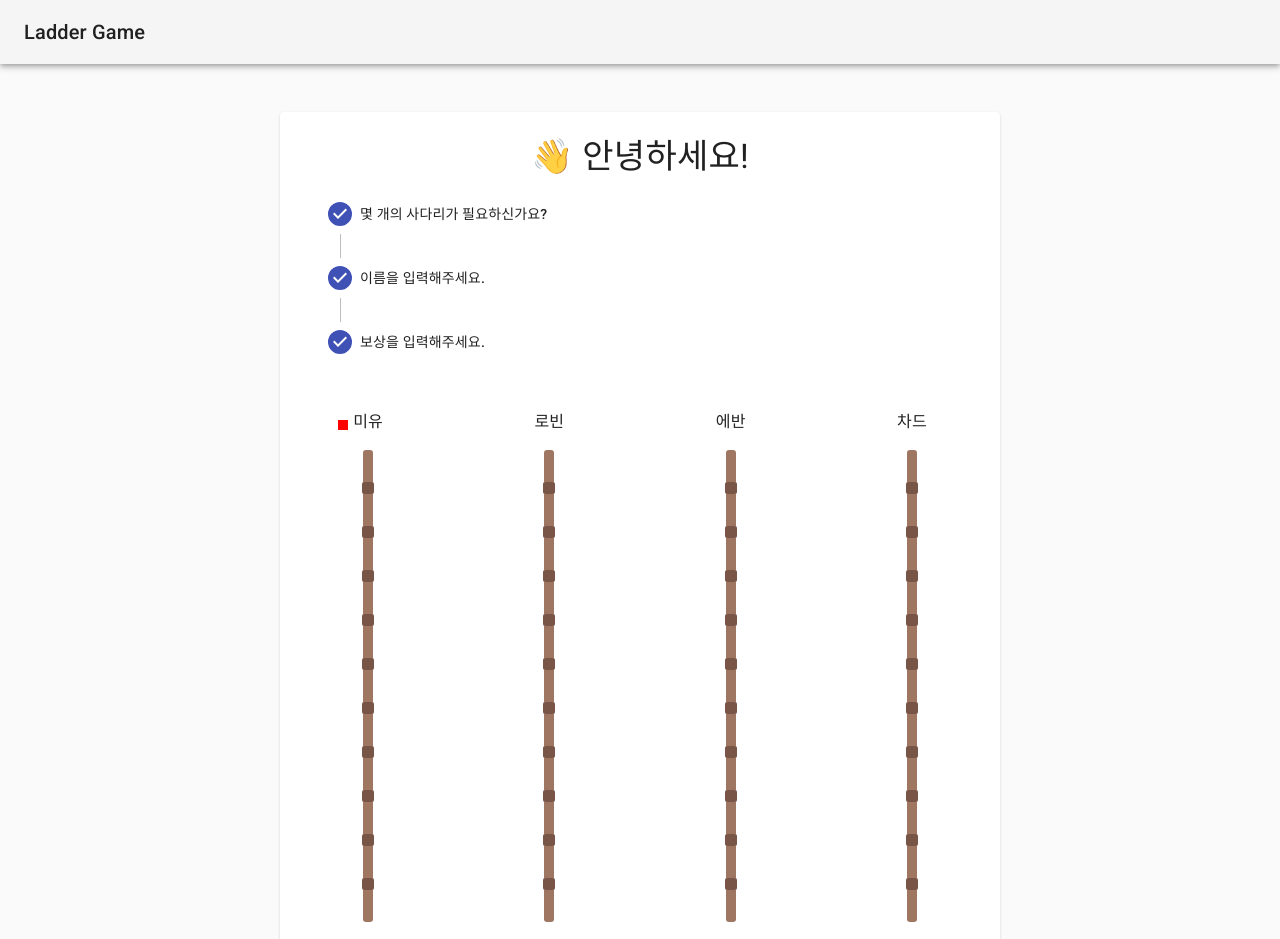
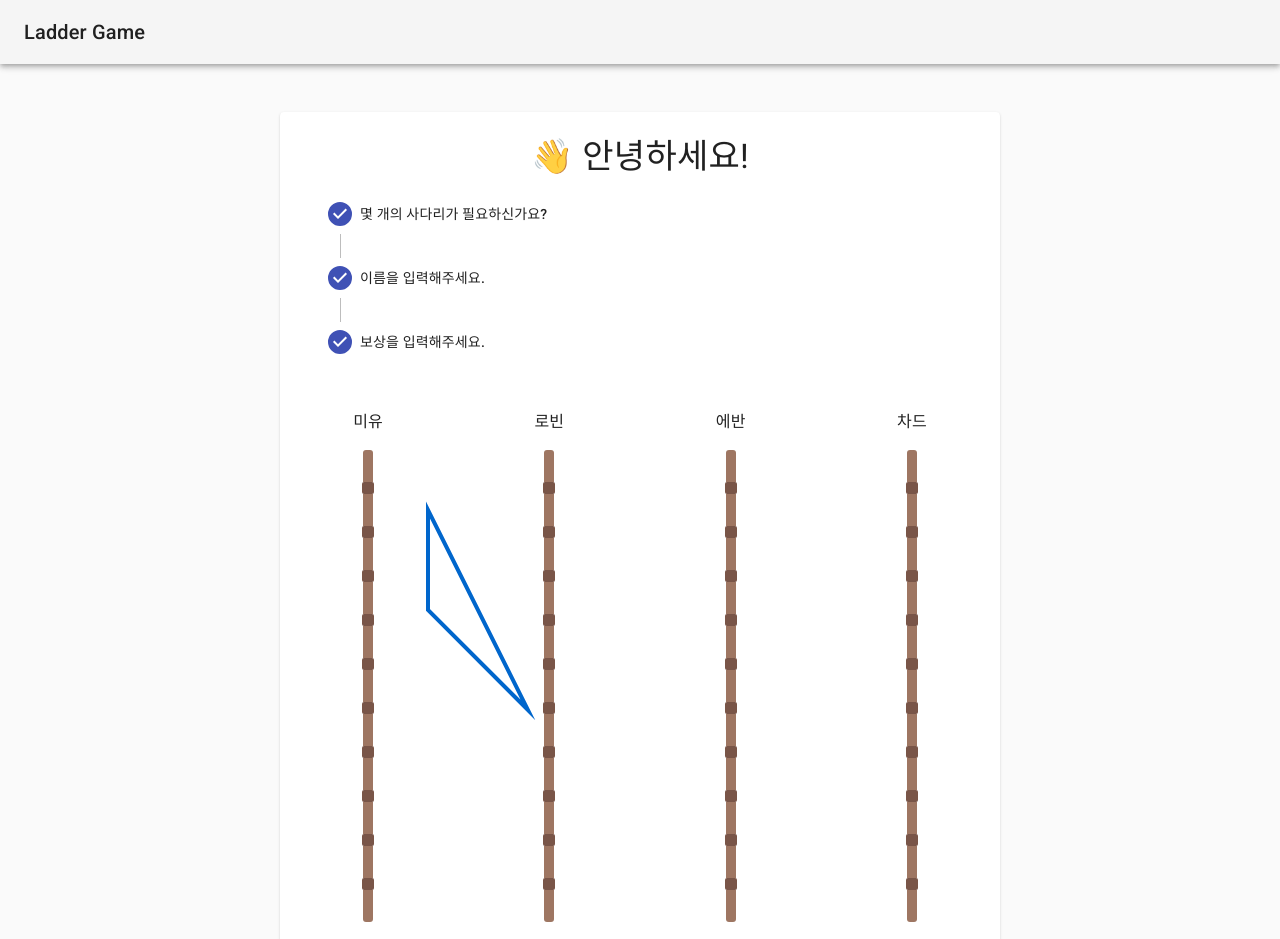
Before and after one commit to divlook/ladder-game, a Next.js app: page / in a window 1280 px wide. Shown: the top 939 px of the page. Built offline with nearby package versions, Linux system fonts and the light colour scheme.

Commit message:
setState 수정

```diff
--- a/components/LadderGame.tsx
+++ b/components/LadderGame.tsx
@@ -153,7 +153,7 @@ const useStyles = (state: State) =>
         //     cursor: 'no-drop',
         // },
         // TODO: 나중에 그려져야됨 (zIndex 2로 변경 필요)
-        resultLines: {
+        result: {
             position: 'absolute',
             zIndex: 0,
             width: '100%',
@@ -162,14 +162,6 @@ const useStyles = (state: State) =>
             right: 0,
             top: 0,
             bottom: 0,
-        },
-        resultLineItem: {
-            position: 'absolute',
-            left: 10,
-            top: 10,
-            width: 10,
-            height: 10,
-            backgroundColor: 'red',
         },
     }))
 
@@ -181,26 +173,25 @@ const LadderGame: React.FC<InitialState> = props => {
     const classes = useStyles(state)()
 
     const mapRef = useRef<HTMLDivElement>(null)
-    const wrapperRef = useRef<HTMLDivElement>(null)
+    const resultCanvasRef = useRef<HTMLCanvasElement>(null)
 
     const methods = {
         calcMapSize() {
-            setState(prevState => ({
-                ...prevState,
-                mapWidth: mapRef.current?.scrollWidth || 0,
-                mapHeight: Math.max(state.mapHeight, mapRef.current?.scrollHeight || 0),
-            }))
+            if (mapRef.current) {
+                state.mapWidth = mapRef.current?.scrollWidth || 0
+                state.mapHeight = Math.max(state.mapHeight, mapRef.current?.scrollHeight || 0)
+                setState(state)
+                return true
+            } else {
+                return false
+            }
         },
         paintLadder() {
             const { ladderQty } = props
             const { mapData } = state
 
-            setState(prevState => ({
-                ...prevState,
-                isPaintingLadder: true,
-            }))
+            state.isPaintingLadder = true
 
-            return new Promise(resolve => {
             for (let x = 0; x < ladderQty; x++) {
                 mapData[x] = []
                 for (let y = 0; y < state.ladderBlockCnt; y++) {
@@ -218,17 +209,10 @@ const LadderGame: React.FC<InitialState> = props => {
                 }
             }
 
-                // nextTick이 있으면 좋을텐데
-                setState(prevState => {
-                    resolve()
-                    return {
-                        ...prevState,
-                        mapData,
-                        isPaintingLadder: false,
-                        isPaintedLadder: true,
-                    }
-                })
-            })
+            state.mapData = mapData
+            state.isPaintingLadder = false
+            state.isPaintedLadder = true
+            setState(state)
         },
         connectMidLine: (x: number, y: number) => e => {
             e.persist()
@@ -428,14 +412,44 @@ const LadderGame: React.FC<InitialState> = props => {
             }
         },
         handleSelectstart: e => void e.preventDefault(),
+        setCanvas: () => {
+            if (resultCanvasRef.current) {
+                const canvas = resultCanvasRef.current
+
+                canvas.width = state.mapWidth
+                canvas.height = state.mapHeight
+                console.dir(canvas)
+                const ctx = canvas.getContext('2d')
+
+                if (ctx) {
+                    ctx.fillStyle = '#0066cc'
+                    ctx.beginPath()
+                    ctx.lineWidth = 4
+                    ctx.strokeStyle = '#0066cc'
+                    ctx.lineTo(100, 100)
+                    ctx.lineTo(100, 200)
+                    ctx.lineTo(200, 300)
+                    ctx.closePath()
+                    ctx.stroke()
+                }
+                return true
+            } else {
+                return false
+            }
+        },
     }
 
-    useCreated(() => {
-        methods.paintLadder().then(() => void methods.calcMapSize())
+    useCreated(async () => {
+        methods.paintLadder()
+
         mapRef.current?.addEventListener('selectstart', methods.handleSelectstart)
     })
 
     useMounted(() => {
+        if (methods.calcMapSize()) {
+            methods.setCanvas()
+        }
+
         console.log(state)
     })
 
@@ -502,8 +516,8 @@ const LadderGame: React.FC<InitialState> = props => {
                                     })}
                                 </Grid>
                             </div>
-                            <div className={classes.resultLines}>
-                                <div className={classes.resultLineItem} />
+                            <div className={classes.result}>
+                                <canvas ref={resultCanvasRef} />
                             </div>
 
                             <Box>
```
Lines whose indentation alone changed are shown as unchanged.
